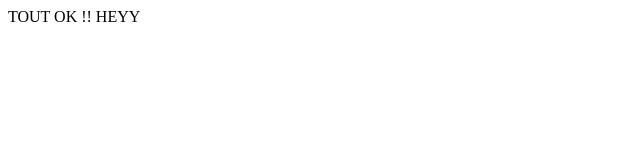
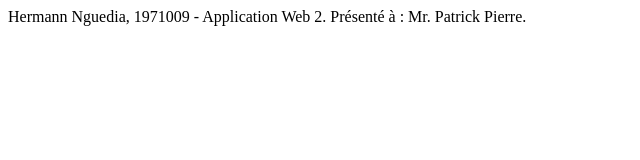
Before and after one commit to hermann-tk/netflify, a plain HTML site: page index.html in a window 1280 px wide. Shown: the whole page, without its empty margins (0-640 px from the left). Drawn offline with Linux system fonts and the light colour scheme.

Commit message:
Update index.html

```diff
--- a/index.html
+++ b/index.html
@@ -7,6 +7,6 @@
     <title>Exercice 3</title>
 </head>
 <body>
-    TOUT OK !! HEYY
+    Hermann Nguedia, 1971009 - Application Web 2. Présenté à : Mr. Patrick Pierre.
 </body>
 </html>
```
